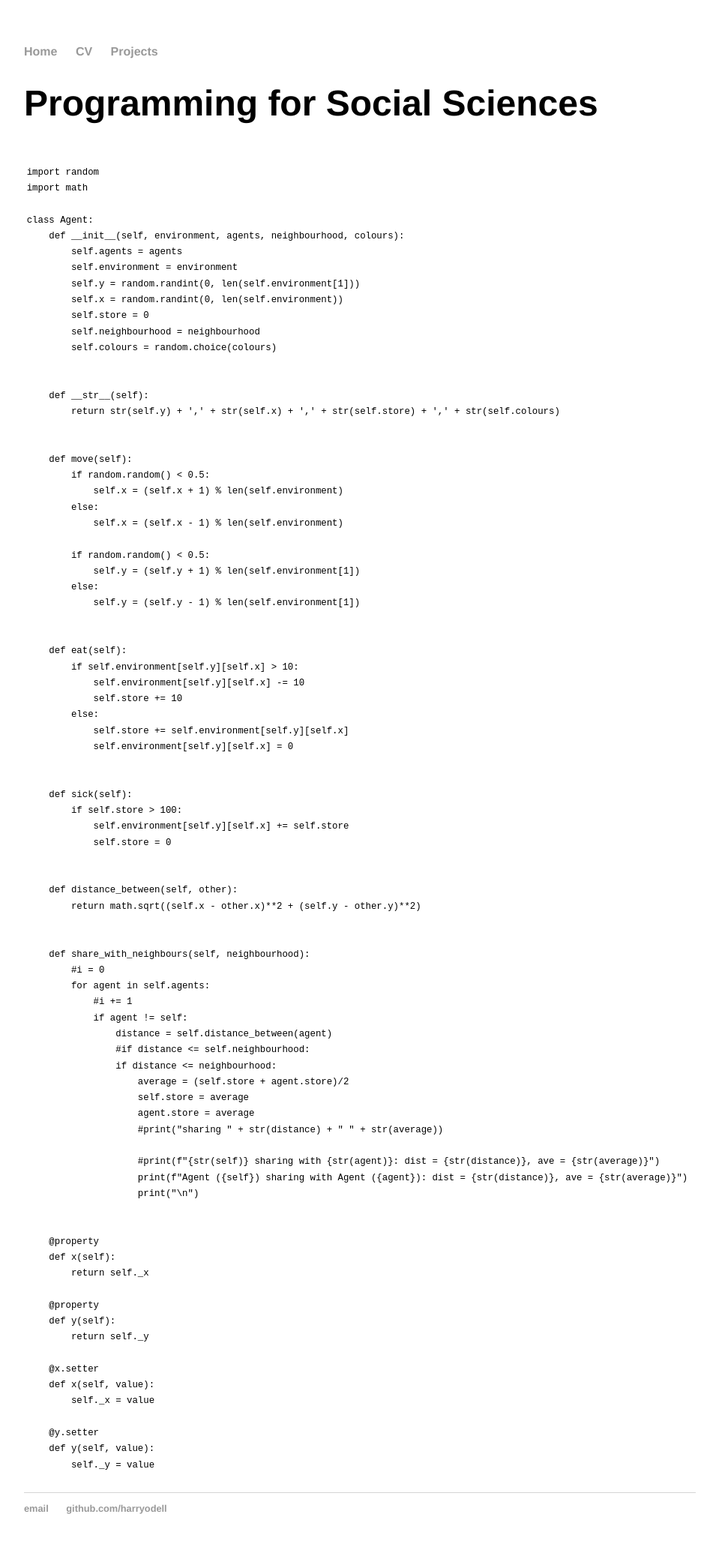
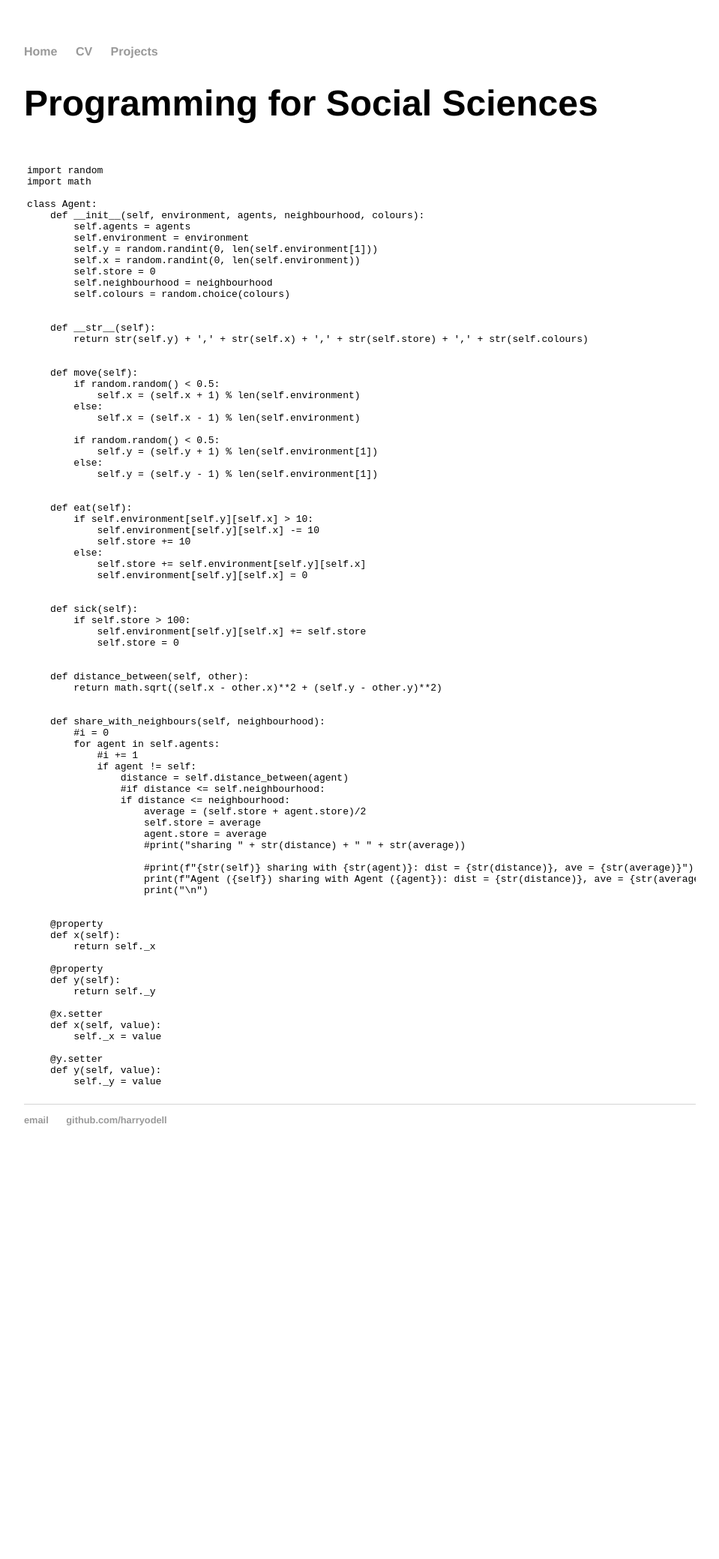
Before and after one commit to harryodell/harryodell.github.io, a Jekyll site: the page built from projects/PfSS.md, in a window 1280 px wide. Shown: the whole page at 75% size, without its empty margins (160-1119 px from the left). Built offline with Jekyll 4.4.1, drawn with Linux system fonts in a browser that asks for light colours; our own code applies the rules of GitHub Pages for plain Markdown files; after the commit the page ends 1561 px from its top, so only the background shows below that.

Commit message:
Update main.css

```diff
--- a/css/main.css
+++ b/css/main.css
@@ -45,16 +45,6 @@ ul.posts li {
 }
 p + ul {
     margin-top: -10px;
-}
-
-pre {
-    font-family: "Courier 10 Pitch", Courier, monospace;
-    font-size: 95%;
-    line-height: 140%;
-    white-space: pre;
-    white-space: pre-wrap;
-    white-space: -moz-pre-wrap;
-    white-space: -o-pre-wrap;
 }
 
 @import url(http://fonts.googleapis.com/css?family=Anonymous+Pro);
```
